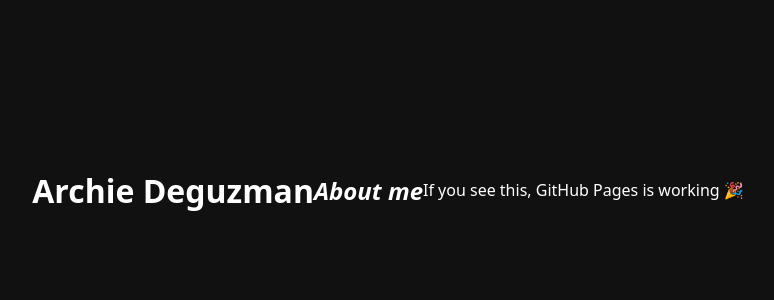
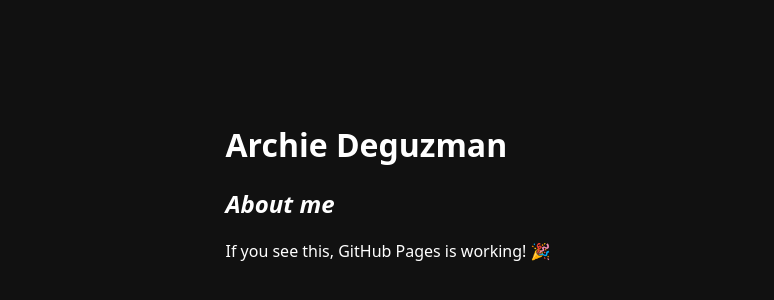
Before and after one commit to ArchieDD10/ArchieDD10.github.io, a plain HTML site: page index.html in a window 1280 px wide. Shown: the part 210-510 px from the top of the page, without its empty margins (252-1026 px from the left). Drawn offline with Linux system fonts and the light colour scheme.

Commit message:
Fixed indentation and line errors

```diff
--- a/index.html
+++ b/index.html
@@ -1,6 +1,12 @@
 <!DOCTYPE html>
+
+<html lang="en">
+<head>
+    <meta charset="utf-8">
+     <title>Archie Deguzman's Personal Webpage</title>
+
      <link rel="stylesheet" href="https://cdnjs.cloudflare.com/ajax/libs/font-awesome/6.5.1/css/all.min.css">
-<html lang="en">
+
     <style>
   /* ====== Overall page layout ====== */
       body {
@@ -31,15 +37,15 @@
 
 
   </style>
-<head>
-  <meta charset="utf-8">
-  <title>Archie Deguzman's Personal Webpage</title>
 </head>
+
 <body>
+    <div>
       <h1>Archie Deguzman</h1>
 
       <h2> <em> About me </em></h2>
 
-  <p>If you see this, GitHub Pages is working 🎉</p>
+      <p>If you see this, GitHub Pages is working! 🎉</p>
+    </div>
 </body>
 </html>
```
Lines whose indentation alone changed are shown as unchanged.
